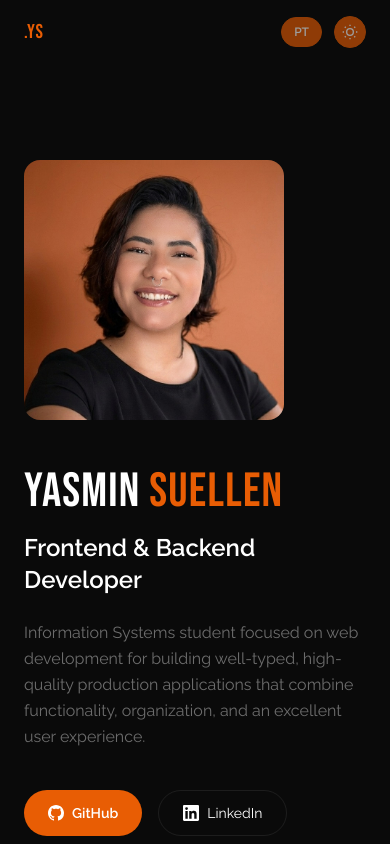
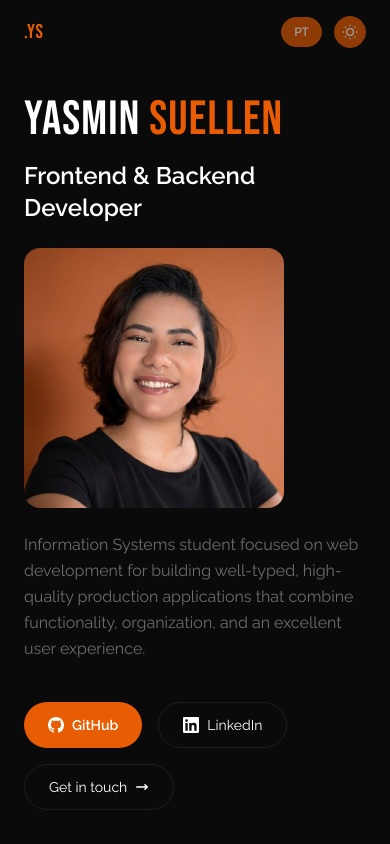
Before and after one commit to yasminsuellen/yasminsuellen-portfolio, a Next.js app: page / in a window 390 px wide. Shown: the top 844 px of the page. Built offline with nearby package versions, Linux system fonts and the light colour scheme.

Commit message:
feat: adjust hero layout for mobile view with profile picture repositioning

```diff
--- a/components/sections/Hero.tsx
+++ b/components/sections/Hero.tsx
@@ -9,9 +9,9 @@ export function Hero() {
   return (
     <section
       id="hero"
-      className="min-h-screen flex flex-col justify-center px-6 pt-16"
+      className="min-h-screen flex flex-col justify-start md:justify-center px-6 pt-20 md:pt-16"
     >
-      <div className="max-w-5xl mx-auto w-full py-24">
+      <div className="max-w-5xl mx-auto w-full py-4 md:py-24">
         <div className="grid md:grid-cols-2 gap-12 items-center">
 
           <div>
@@ -33,6 +33,15 @@ export function Hero() {
                 {t.hero.role}
               </h2>
             </FadeIn>
+
+            {/* Profile picture — mobile only */}
+            <div className="md:hidden w-full max-w-[260px] mr-auto mb-6">
+              <img
+                src="/profile-picture.jpg"
+                alt="Yasmin Suellen"
+                className="w-full aspect-square object-cover rounded-2xl"
+              />
+            </div>
 
             <FadeIn delay={0.3}>
               <p
@@ -79,8 +88,8 @@ export function Hero() {
             </FadeIn>
           </div>
 
-          <FadeIn delay={0.3} direction="right" className="order-first md:order-none">
-            <div className="w-full max-w-[260px] md:max-w-sm mr-auto md:mx-auto">
+          <FadeIn delay={0.3} direction="right" className="hidden md:block">
+            <div className="w-full max-w-sm mx-auto">
               <img
                 src="/profile-picture.jpg"
                 alt="Yasmin Suellen"
```
